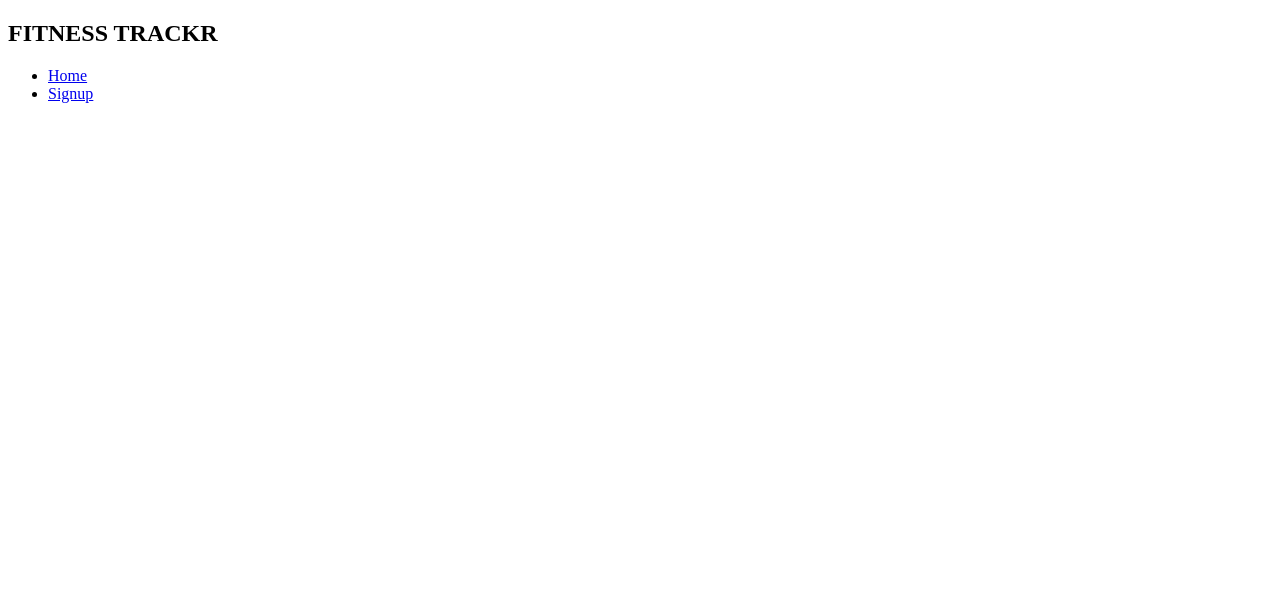
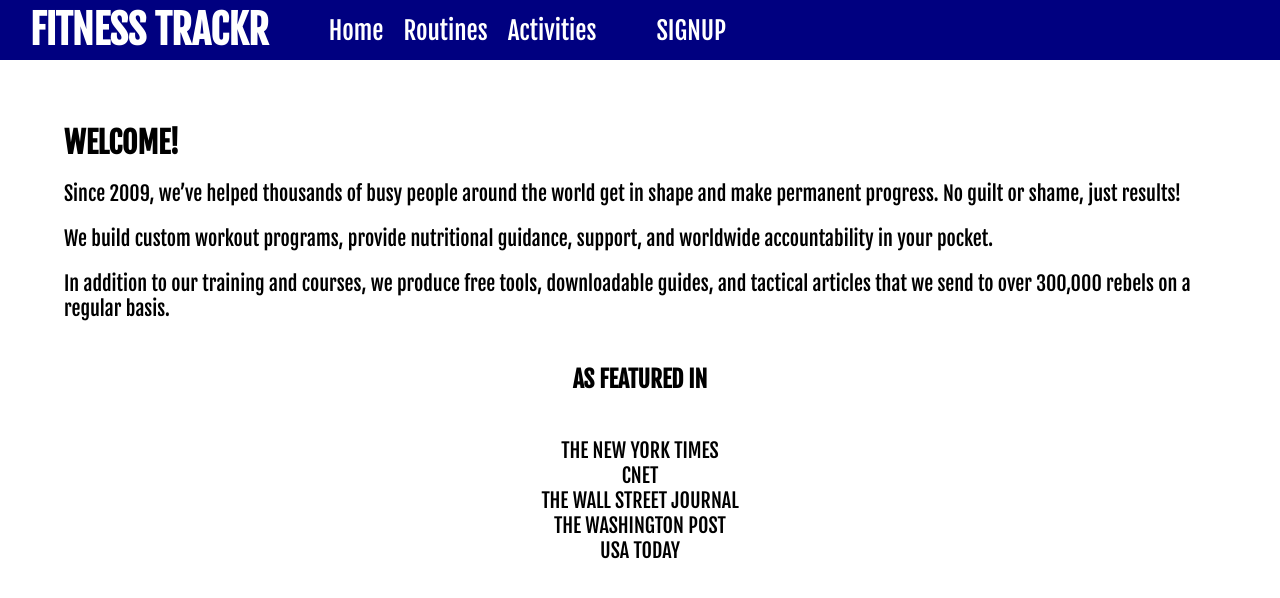
Before and after one commit to kody524/FT-Front-End, a React (Create React App) app: page / in a window 1280 px wide. Shown: the top 598 px of the page. Built offline with nearby package versions, Linux system fonts and the light colour scheme.

Commit message:
styling mostly complete

```diff
--- a/package.json
+++ b/package.json
@@ -8,6 +8,7 @@
     "@testing-library/user-event": "^13.5.0",
     "react": "^18.2.0",
     "react-dom": "^18.2.0",
+    "react-notifications": "^1.7.4",
     "react-router-dom": "^6.8.1",
     "react-scripts": "5.0.1",
     "web-vitals": "^2.1.4"
--- a/public/index.html
+++ b/public/index.html
@@ -3,7 +3,13 @@
   <head>
     <meta charset="utf-8" />
     <meta name="viewport" content="width=device-width, initial-scale=1" />
-    <title>* Fitness Trackr *</title>
+    <link rel="preconnect" href="https://fonts.googleapis.com" />
+    <link rel="preconnect" href="https://fonts.gstatic.com" crossorigin />
+    <link
+      href="https://fonts.googleapis.com/css2?family=Fjalla+One&display=swap"
+      rel="stylesheet"
+    />
+    <title>FitnessTrac.kr</title>
   </head>
   <body>
     <div id="root"></div>
--- a/src/components/Home.jsx
+++ b/src/components/Home.jsx
@@ -1,11 +1,39 @@
 import React from 'react';
 
-function Home() {
-    return (
-        <div>
+const Home = () => {
+  return (
+    <div className='home-page'>
+      <h2>WELCOME!</h2>
+      <div>
 
-        </div>
-    )
-}
+        <p>
+          Since 2009, we’ve helped thousands of busy people around the world get
+          in shape and make permanent progress. No guilt or shame, just results!
+        </p>
+
+        <p>
+          We build custom workout programs, provide nutritional guidance,
+          support, and worldwide accountability in your pocket.
+        </p>
+
+        <p>
+          In addition to our training and courses, we produce free tools,
+          downloadable guides, and tactical articles that we send to over
+          300,000 rebels on a regular basis.
+        </p>
+      </div>
+      <div className='featured'>
+        <h3>AS FEATURED IN</h3>
+        <ul>
+          <li>THE NEW YORK TIMES</li>
+          <li>CNET</li>
+          <li>THE WALL STREET JOURNAL</li>
+          <li>THE WASHINGTON POST</li>
+          <li>USA TODAY</li>
+        </ul>
+      </div>
+    </div>
+  );
+};
 
 export default Home;
--- a/src/components/Navibar.jsx
+++ b/src/components/Navibar.jsx
@@ -1,21 +1,29 @@
 import React from 'react';
 
-function Navibar() {
+const Navibar = () => {
   return (
     <div>
       <nav>
-        <h2>FITNESS TRACKR</h2>
+        <h2 className='title'>FITNESS TRACKR</h2>
         <ul>
           <li>
             <a href='/'>Home</a>
           </li>
           <li>
-            <a href='/signup'>Signup</a>
+            <a href='/routines'>Routines</a>
+          </li>
+          <li>
+            <a href='/activities'>Activities</a>
+          </li>
+        </ul>
+        <ul>
+          <li>
+            <a href='/signup'>SIGNUP</a>
           </li>
         </ul>
       </nav>
     </div>
   );
-}
+};
 
 export default Navibar;
--- a/src/components/Signup.jsx
+++ b/src/components/Signup.jsx
@@ -1,6 +1,6 @@
 import React, { useState, useEffect } from 'react';
 
-function Signup() {
+const Signup = () => {
   const REGISTER_URL = 'http://fitnesstrac-kr.herokuapp.com/api/users/register';
 
   const [username, setUsername] = useState('');
--- /dev/null
+++ b/src/index.css
@@ -0,0 +1,75 @@
+* {
+  box-sizing: border-box;
+  font-family: 'Fjalla One', sans-serif;
+}
+
+body {
+  margin: 0;
+}
+
+nav {
+  display: flex;
+  align-items: center;
+  padding: 0 20px;
+  background-color:navy;
+  color: white;
+  height: 60px;
+}
+
+.title{
+    margin:0 10px;
+    font-size: 40px;
+}
+
+nav a {
+  color: white;
+  text-decoration: none;
+  font-size: 25px;
+}
+
+nav a:hover {
+  color:salmon;
+}
+
+nav a:active {
+  color: #61dafb;
+}
+
+nav ul {
+  display: flex;
+  list-style: none;
+  margin: 2;
+  padding: 2;
+  justify-content: space-between;
+}
+
+nav li {
+  margin: 0 10px;
+}
+
+.home-page {
+    display: flex;
+    flex-direction: column;
+    justify-content: space-evenly;
+    margin: 5%;
+    font-size: 20px;
+}
+
+.home-page h2 {
+    margin: 0;
+    padding: 0;
+}
+
+.featured {
+    display: flex;
+    align-items: center;
+    flex-direction: column;
+}
+
+.featured ul {
+    display: flex;
+    flex-direction: column;
+    align-items: center;
+    list-style: none;
+    padding: 0;
+}
--- a/src/index.js
+++ b/src/index.js
@@ -1,6 +1,7 @@
 import React from 'react';
 import ReactDOM from 'react-dom/client';
 import App from './App';
+import './index.css';
 import { BrowserRouter } from 'react-router-dom';
 
 const root = ReactDOM.createRoot(document.getElementById('root'));
```
Also changed, not shown: src/components/Activities.jsx (added, +11 -0 lines), src/components/Routines.jsx (added, +11 -0 lines), 1 other file (tests, documents, lock files or other folders).
